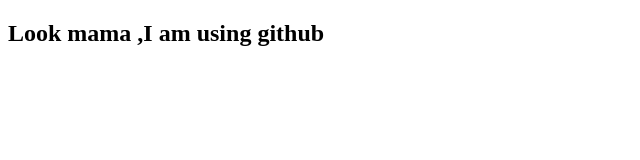
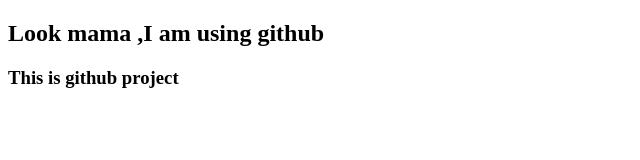
Before and after one commit to abmahfuz/my-first-website, a plain HTML site: page index.html in a window 1280 px wide. Shown: the whole page, without its empty margins (0-640 px from the left). Drawn offline with Linux system fonts and the light colour scheme.

Commit message:
added a header

```diff
--- a/index.html
+++ b/index.html
@@ -6,5 +6,6 @@
 </head>
 <body>
     <h2>Look mama ,I am using github</h2>
+    <h3>This is github project</h3>
 </body>
 </html>
```
Also changed, not shown: 1 other file.
